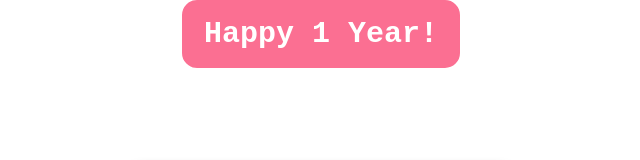
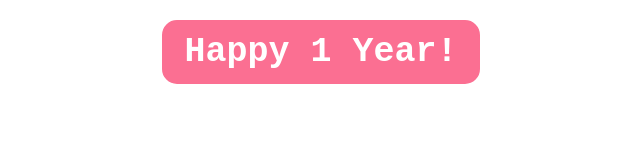
Before and after one commit to jonathanphuung/sfj, a plain HTML site: page index.html in a window 1280 px wide. Shown: the top 160 px of the page, without its empty margins (319-959 px from the left). Drawn offline with Linux system fonts and the light colour scheme.

Commit message:
FINALLTY FUCKING FIXED

```diff
--- a/index.css
+++ b/index.css
@@ -18,17 +18,15 @@ body {
 
 
 h1 {
-        color: #ffffff;
-        font-size: 30px;
-        background-color: #fb6f92;
-        padding: 10px 20px;
-        border-radius: 15px;
-        border: 2px solid #fb6f92;
-        top: 200px;
-        left: 50%;
-        padding: 15px 20px;
-        width: 100%; /* Optional: Makes it span the whole width */
-        text-align: center;
+    color: #ffffff; /* Change text color to white */
+    font-size: 35px;
+    background-color: #fb6f92; /* Pink background */
+    padding: 10px 20px;
+    border-radius: 15px;
+    border: 2px solid #fb6f92;
+    display: inline-block;
+    margin-top: 20px;
+    text-align: center;
     }
 
 
```
